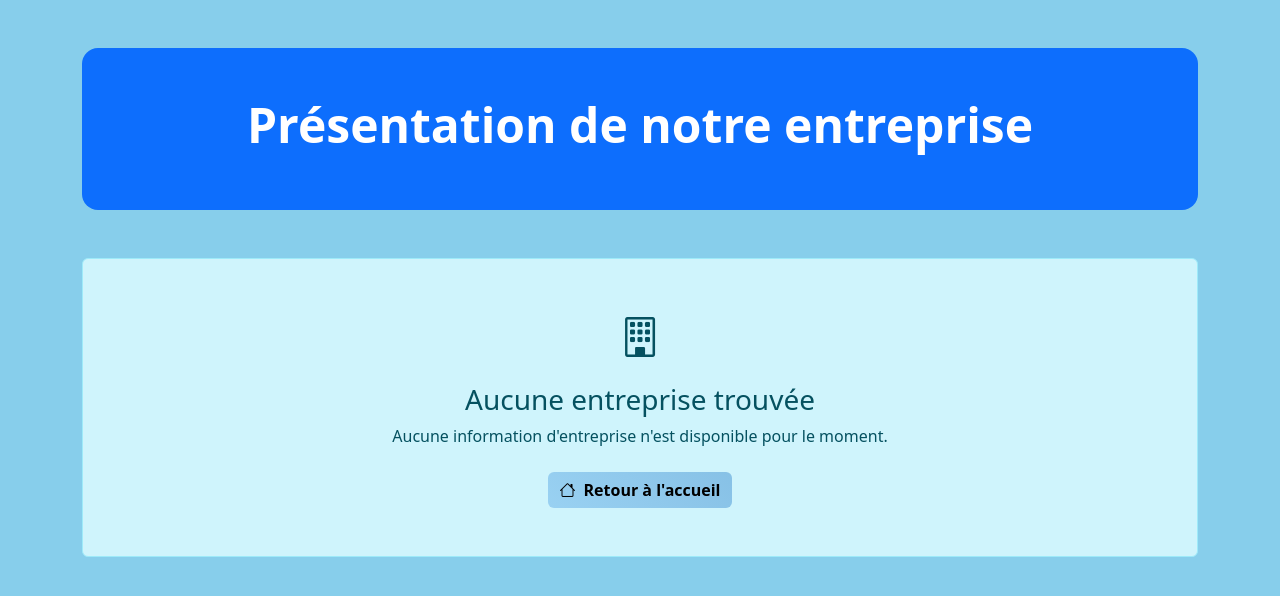
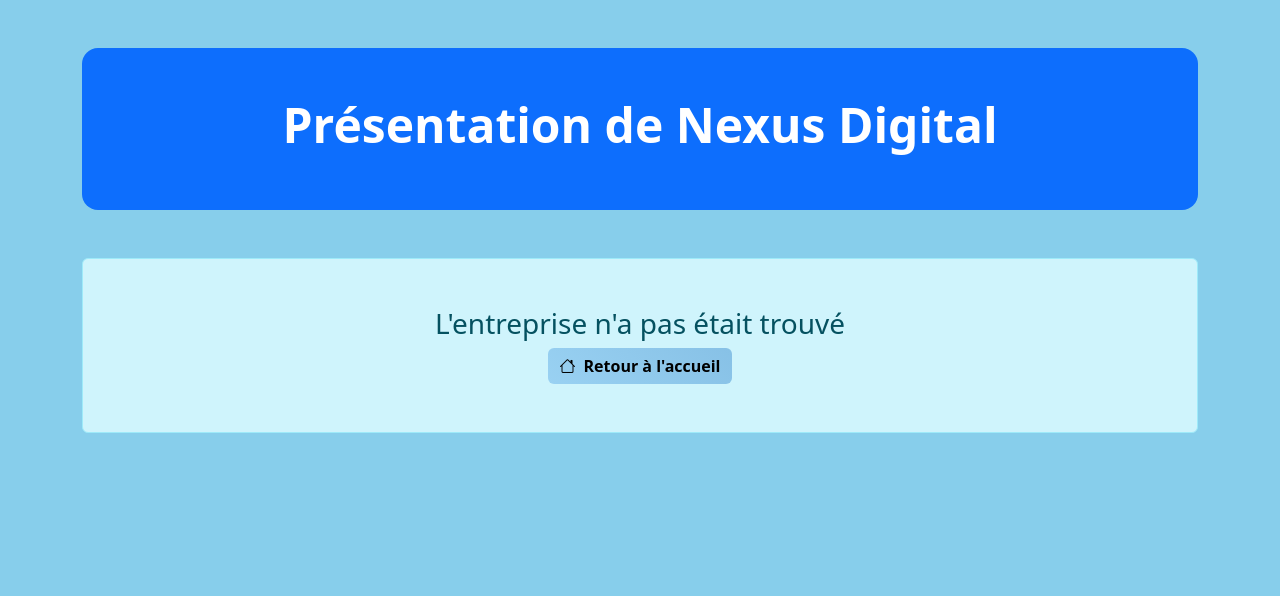
Before and after one commit to apierre1541/GroupeA-L316-2026, a Symfony app: template templates/presentation_entreprise/index.html.twig in a window 1280 px wide. Shown: the top 596 px of the page. Run offline with Twig, Linux system fonts and the light colour scheme; the template is opened without the code that fills it, so the values that code supplies are empty; style sheets or scripts are compiled from the project's sources; some libraries are stand-ins or nearby versions.

Commit message:
Dernière modification du projet

```diff
--- a/src/Controller/Admin/PresentationEntrepriseCrudController.php
+++ b/src/Controller/Admin/PresentationEntrepriseCrudController.php
@@ -10,6 +10,7 @@
 use EasyCorp\Bundle\EasyAdminBundle\Field\EmailField;
 use EasyCorp\Bundle\EasyAdminBundle\Field\TelephoneField;
 use EasyCorp\Bundle\EasyAdminBundle\Field\IntegerField;
+use Symfony\Component\Validator\Constraints\Image;
 
 class PresentationEntrepriseCrudController extends AbstractCrudController
 {
@@ -23,7 +24,10 @@
     {
         return [
             ImageField::new('logo')->setColumns(12)->setBasePath('/presentation_entreprise')->setUploadDir('/public/presentation_entreprise'),
-            ImageField::new('image')->setColumns(12)->setBasePath('/presentation_entreprise')->setUploadDir('/public/presentation_entreprise'),
+            ImageField::new('image')
+                ->setColumns(12)
+                ->setBasePath('/presentation_entreprise')
+                ->setUploadDir('/public/presentation_entreprise'),
             TextEditorField::new('service_proposee')->setColumns(12),
             EmailField::new('email')->setColumns(12)->setHelp('Format : nom@domaine.fr'),
             TelephoneField::new('telephone')->setColumns(12)->setHelp('Format: +33 X XX XX XX XX'),
--- a/src/Controller/Admin/SignalerCommentaireCrudController.php
+++ b/src/Controller/Admin/SignalerCommentaireCrudController.php
@@ -28,7 +28,7 @@
                     $commentaire = $entity->getCommentaire();
 
                     if (!$commentaire) {
-                        return '<span style="color: red;">❌ Commentaire supprimé</span>';
+                        return '<span style="color: red;">Commentaire supprimé</span>';
                     }
 
                     return sprintf(
--- a/templates/presentation_entreprise/index.html.twig
+++ b/templates/presentation_entreprise/index.html.twig
@@ -5,7 +5,7 @@
 {% block body %}
    <div class="container my-5">
         <div class="bg-primary text-white p-5 rounded-4 mb-5 text-center">
-            <h1 class="display-5 fw-bold">Présentation de notre entreprise</h1>
+            <h1 class="display-5 fw-bold">Présentation de Nexus Digital</h1>
         </div>
 
         {# Boucle pour afficher TOUTES les entreprises #}
@@ -15,14 +15,14 @@
                     <div class="card border-0 shadow h-100">
                         <div class="card-body text-center p-4">
                             {% if entreprise.logo %}
-                                <img src="{{ asset('uploads/logos/' ~ entreprise.logo) }}"
+                                <img src="{{ asset('presentation_entreprise/' ~ entreprise.logo) }}"
                                     alt="Logo"
                                     class="img-fluid rounded-circle mb-4 shadow-sm"
                                     style="max-width: 150px;">
                             {% endif %}
 
                             {% if entreprise.image %}
-                                <img src="{{ asset('uploads/images/' ~ entreprise.image) }}"
+                                <img src="{{ asset('presentation_entreprise/' ~ entreprise.image) }}"
                                     alt="Image entreprise"
                                     class="img-fluid rounded-3 shadow-sm">
                             {% endif %}
@@ -40,19 +40,15 @@
                 <div class="col-lg-7">
                     <div class="card border-0 shadow h-100">
                         <div class="card-body p-4 p-lg-5">
-                            <h2 class="h3 text-primary mb-4">
-                                <i class="bi bi-briefcase me-2"></i>Nos services - Entreprise #{{ loop.index }}
-                            </h2>
+                            <h2 class="h3 text-primary mb-4">Les services que nous proposons sont : </h2>
 
                             <div class="bg-light p-4 rounded-3 mb-5">
                                 <p class="lead mb-0 text-secondary">
-                                    {{ entreprise.serviceProposee }}
+                                    {{ entreprise.serviceProposee|raw }}
                                 </p>
                             </div>
 
-                            <h3 class="h5 text-dark mb-4">
-                                <i class="bi bi-telephone me-2"></i>Contactez-nous
-                            </h3>
+                            <h3 class="h5 text-dark mb-4">Contactez-nous</h3>
 
                             <div class="list-group list-group-flush">
                                 <div class="list-group-item bg-transparent px-0">
@@ -105,9 +101,7 @@
         {% else %}
             {# Aucune entreprise trouvée #}
             <div class="alert alert-info text-center py-5">
-                <i class="bi bi-building fs-1 d-block mb-3"></i>
-                <h3>Aucune entreprise trouvée</h3>
-                <p class="mb-4">Aucune information d'entreprise n'est disponible pour le moment.</p>
+                <h3>L'entreprise n'a pas était trouvé</h3>
                 <a href="{{ path('app_home') }}" class="btn btn-primary">
                     <i class="bi bi-house me-2"></i>Retour à l'accueil
                 </a>
```
Also changed, not shown: templates/home/index.html.twig (+10 -2 lines), public/presentation_entreprise/Logo entreprise.png (added), public/presentation_entreprise/service.png (added).
